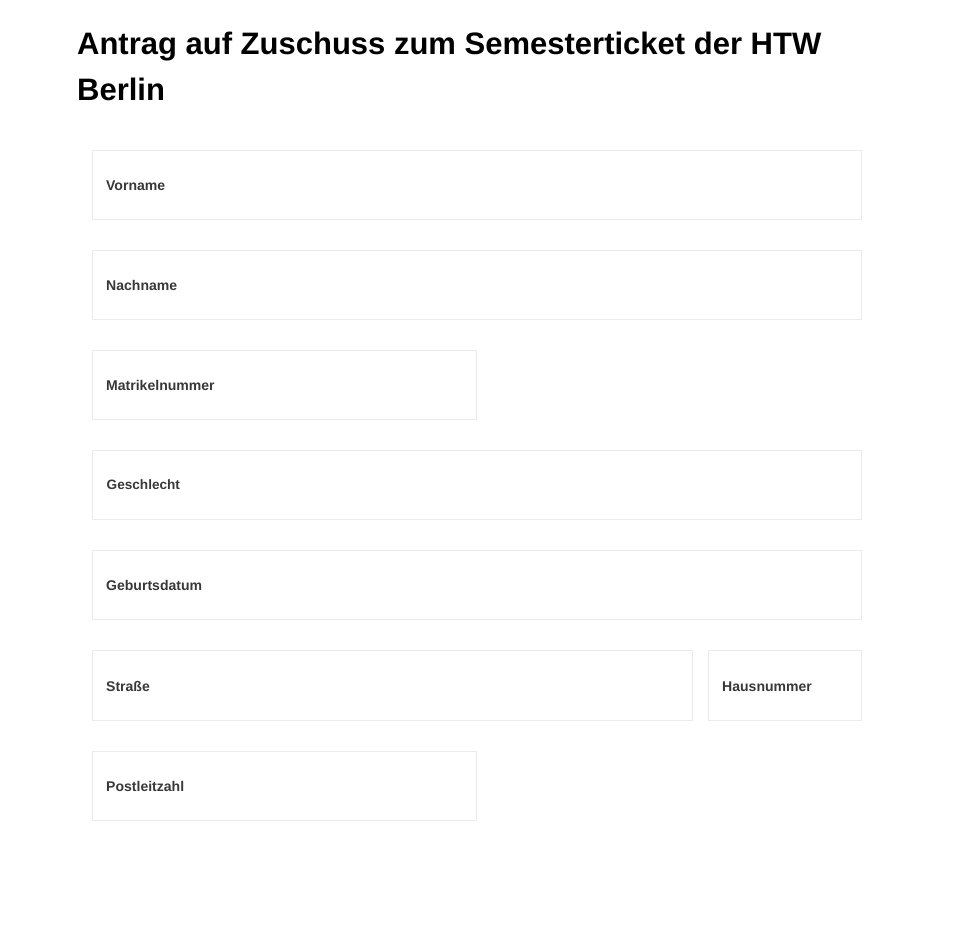
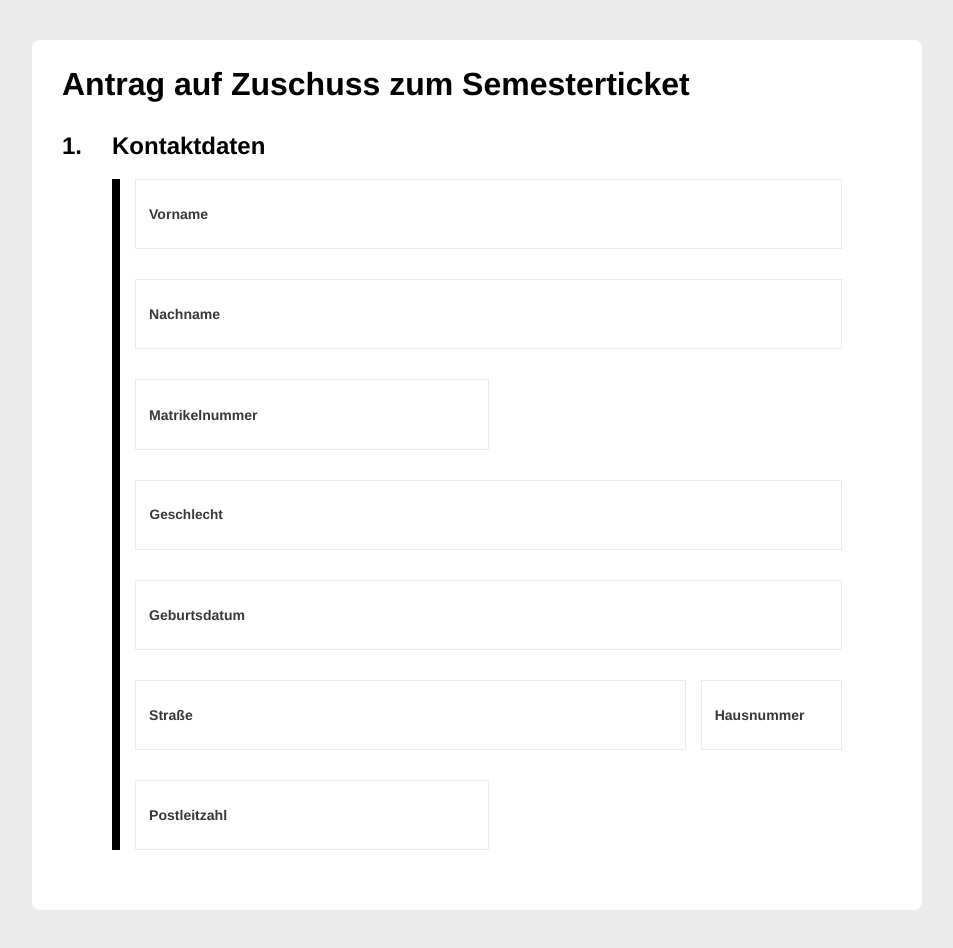
Before and after one commit to janospower/Formulare, a plain HTML site: page index.html in a window 1280 px wide. Shown: the whole page, without its empty margins (163-1116 px from the left). Before the commit the page ends 866 px from the top, so only its background shows below. Drawn offline with Linux system fonts and the light colour scheme; a web font is replaced by a local one.

Commit message:
style of general appearance

```diff
--- a/css/_variables.scss
+++ b/css/_variables.scss
@@ -13,4 +13,6 @@
 $padding-l: 30px;
 $padding-xl: 60px;
 
+$border-radius: 8px;
+
 $letter-spacing: 1px;
--- a/css/style.scss
+++ b/css/style.scss
@@ -6,7 +6,7 @@
 
 
 body {
-    background: $white;//$medium-grey;
+    background: $light-grey;
     margin: 0 auto;
     color: $black;
     height: 100%;
@@ -22,7 +22,9 @@
 
 h1, h2, h3 {
 	font-weight: 600;
-	font-size: 31px;
+	// font-size: 31px;
+  margin: -10px 0px 0px 0px;
+  // display: inline-block;
 }
 
 a {
@@ -35,13 +37,25 @@
 }
 
 .container {
-	margin: 0 auto;
-	width: 800px;
+  background: $white;
+	margin: 40px auto;
+  border-radius: $border-radius;
+	width: 890px;
 	overflow: hidden;
+  padding: $padding-l;
 }
 
 .content {
-	padding: $padding-m;
+	// padding: $padding-m;
+  margin-top: $padding-l;
+  grid-template-columns: 50px auto 50px;
+  display: grid;
+}
+
+section {
+  border-left: $padding-s solid $black;
+  padding-left: $padding-m;
+  margin-top: $padding-m;
 }
 
 
--- a/index.html
+++ b/index.html
@@ -18,8 +18,12 @@
 	</head>
 	<body>
 		<div class="container">
-			<h1>Antrag auf Zuschuss zum Semesterticket der HTW Berlin</h1>
-			<section class="content">
+			<h1>Antrag auf Zuschuss zum Semesterticket</h1>
+			<div class="content">
+				<h2>1.</h2>
+				<div class="form">
+					<h2>Kontaktdaten</h2>
+					<section>
 						<span class="input input--juro">
 							<input class="input__field input__field--juro" type="text" id="vorname" spellcheck="false" autocorrect="off" />
 							<label class="input__label input__label--juro" for="vorname">
@@ -62,7 +66,7 @@
 									id="Geburtsdatum"
 							    type="text"
 							    name="date"
-					    placeholder="dd/mm/yyyy"
+							    placeholder="22/02/1992"
 							    onkeyup="
 							        var v = this.value;
 							        if (v.match(/^\d{2}$/) !== null) {
@@ -106,8 +110,10 @@
 								<span class="input__label-content input__label-content--juro">Postleitzahl</span>
 							</label>
 						</span>
+					</section>
 
-			</section>
+				</div>
+			</div>
 		</div><!-- /container -->
 		<script src="js/classie.js" type="text/javascript"></script>
 		<script src="js/script.js" type="text/javascript"></script>
```
Also changed, not shown: css/style.min.css. Lines whose indentation alone changed are shown as unchanged.
